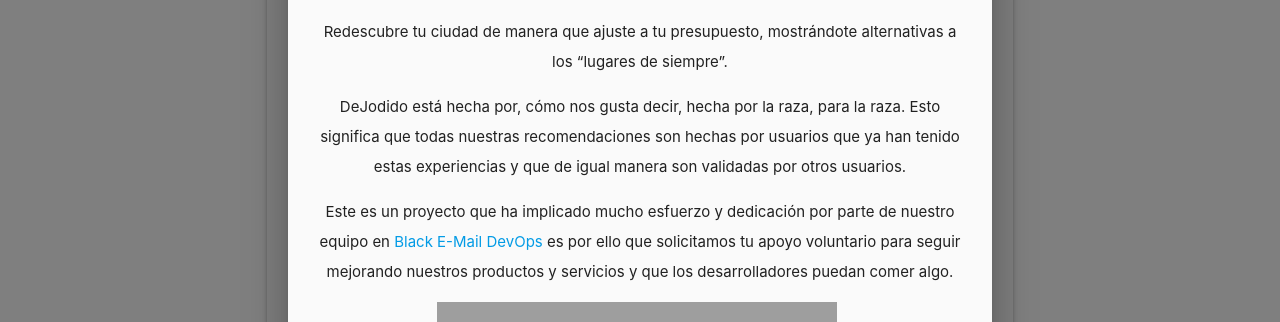
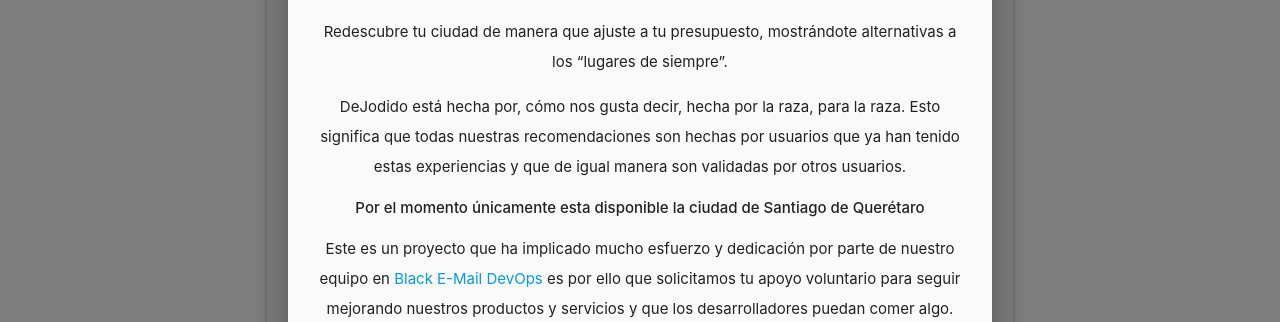
Before and after one commit to RamonRomeroQro/DeJodido, a Django app: template usuarios/templates/singup.html in a window 1280 px wide. Shown: the part 180-502 px from the top of the page. Run offline with Django 3.2, Linux system fonts and the light colour scheme; the template is opened without the code that fills it, so the values that code supplies are empty; grey boxes are pictures that could not be loaded.

Commit message:
Prev Settings

```diff
--- a/landing/views.py
+++ b/landing/views.py
@@ -46,5 +46,5 @@ def get_ciudades(request):
 
     for c in ciudades:
         data.update({c.nombre + ", " + c.estado.nombre + ", " + c.estado.pais.nombre: None})
-    data.update({'Usar Ubicacion Actual': None})
+    #data.update({'Usar Ubicacion Actual': None})
     return JsonResponse(data)
--- a/templates/base.html
+++ b/templates/base.html
@@ -31,7 +31,8 @@
             <h4 class="center-align">DeJodido</h4>
 <p>Redescubre tu ciudad de manera que ajuste a tu presupuesto, mostrándote alternativas a los “lugares de siempre”.</p>
        <p>DeJodido está hecha por, cómo nos gusta decir, hecha por la raza, para la raza. Esto significa que todas nuestras recomendaciones son hechas por usuarios que ya han tenido estas experiencias y que de igual manera son validadas por otros usuarios.</p>
-       <p>Este es un proyecto que ha implicado mucho esfuerzo y dedicación por parte de nuestro equipo en <a href="https://blackemaildevops.wordpress.com/">Black E-Mail DevOps</a> es por ello que solicitamos tu apoyo voluntario para seguir mejorando nuestros productos y servicios y que los desarrolladores puedan comer algo.</p>
+       <strong>Por el momento únicamente esta disponible la ciudad de Santiago de Querétaro</strong>
+              <p>Este es un proyecto que ha implicado mucho esfuerzo y dedicación por parte de nuestro equipo en <a href="https://blackemaildevops.wordpress.com/">Black E-Mail DevOps</a> es por ello que solicitamos tu apoyo voluntario para seguir mejorando nuestros productos y servicios y que los desarrolladores puedan comer algo.</p>
 
               <form class="center center-align" action="https://www.paypal.com/cgi-bin/webscr" method="post" target="_top">
 <input type="hidden" name="cmd" value="_s-xclick">
```
